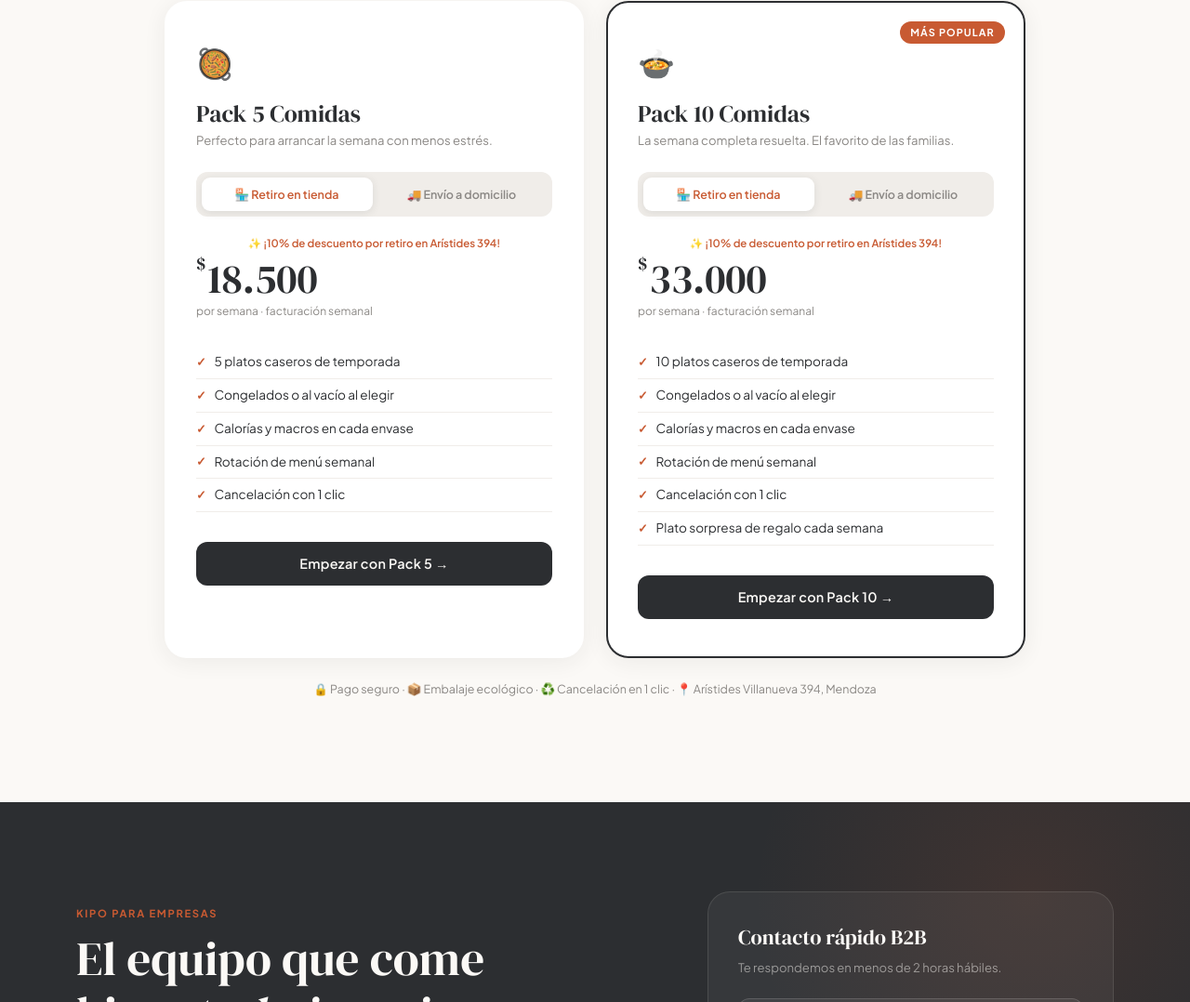
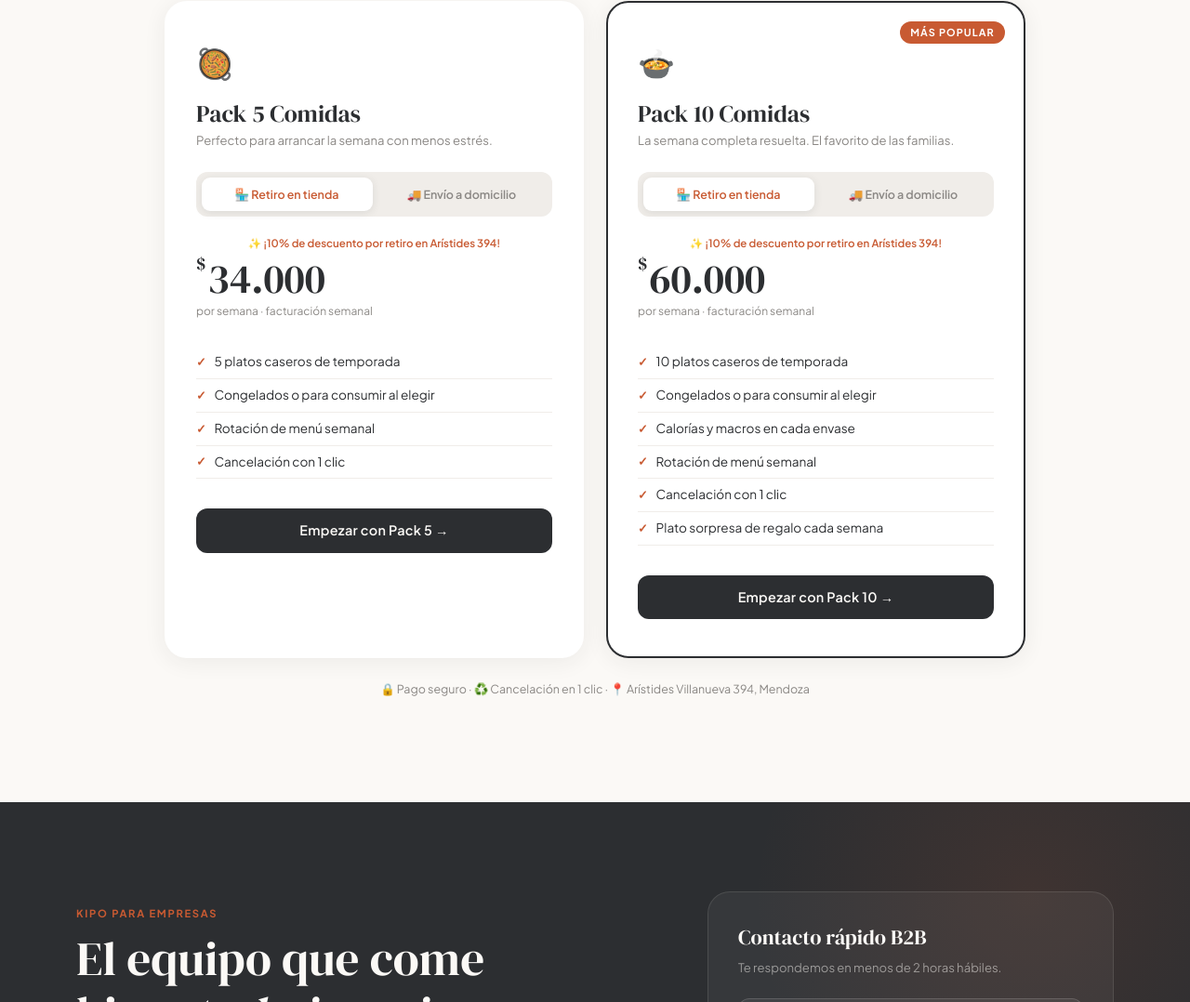
Before and after one commit to vandataia/kipo-webpage, a plain HTML site: page index.html in a window 1280 px wide. Shown: the part 3322-4400 px from the top of the page at 93% size. Drawn offline with nearby package versions, Linux system fonts and the light colour scheme.

Commit message:
Update index.html

```diff
--- a/index.html
+++ b/index.html
@@ -1312,13 +1312,12 @@
             </div>
             <div class="discount-note" id="note-5">✨ ¡10% de descuento por retiro en Arístides 394!</div>
 
-            <div class="plan-price" id="price-5"><sup>$</sup>18.500</div>
+            <div class="plan-price" id="price-5"><sup>$</sup>34.000</div>
             <p class="plan-price-note">por semana · facturación semanal</p>
 
             <ul class="plan-features">
               <li>5 platos caseros de temporada</li>
-              <li>Congelados o al vacío al elegir</li>
-              <li>Calorías y macros en cada envase</li>
+              <li>Congelados o para consumir al elegir</li>
               <li>Rotación de menú semanal</li>
               <li>Cancelación con 1 clic</li>
             </ul>
@@ -1346,12 +1345,12 @@
             </div>
             <div class="discount-note" id="note-10">✨ ¡10% de descuento por retiro en Arístides 394!</div>
 
-            <div class="plan-price" id="price-10"><sup>$</sup>33.000</div>
+            <div class="plan-price" id="price-10"><sup>$</sup>60.000</div>
             <p class="plan-price-note">por semana · facturación semanal</p>
 
             <ul class="plan-features">
               <li>10 platos caseros de temporada</li>
-              <li>Congelados o al vacío al elegir</li>
+              <li>Congelados o para consumir al elegir</li>
               <li>Calorías y macros en cada envase</li>
               <li>Rotación de menú semanal</li>
               <li>Cancelación con 1 clic</li>
@@ -1366,7 +1365,7 @@
 
       <!-- Nota pie de sección -->
       <p class="text-center mt-4 fade-up" style="font-size:0.78rem; color:var(--gris-medio);">
-        🔒 Pago seguro · 📦 Embalaje ecológico · ♻️ Cancelación en 1 clic · 📍 Arístides Villanueva 394, Mendoza
+        🔒 Pago seguro · ♻️ Cancelación en 1 clic · 📍 Arístides Villanueva 394, Mendoza
       </p>
 
     </div>
```
